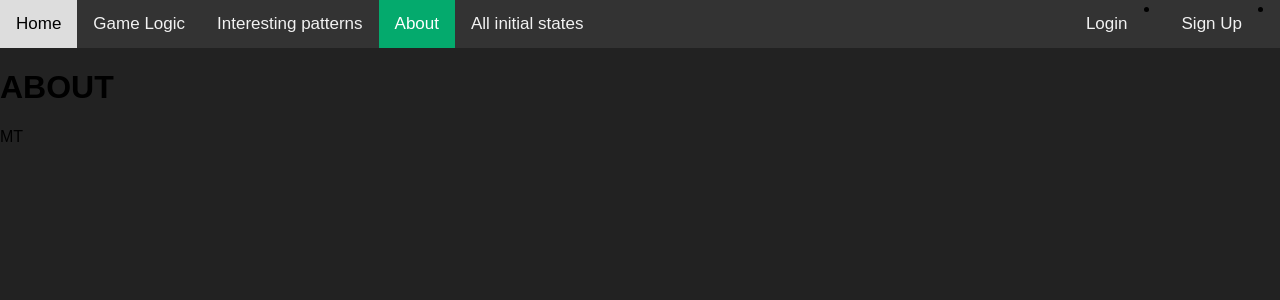
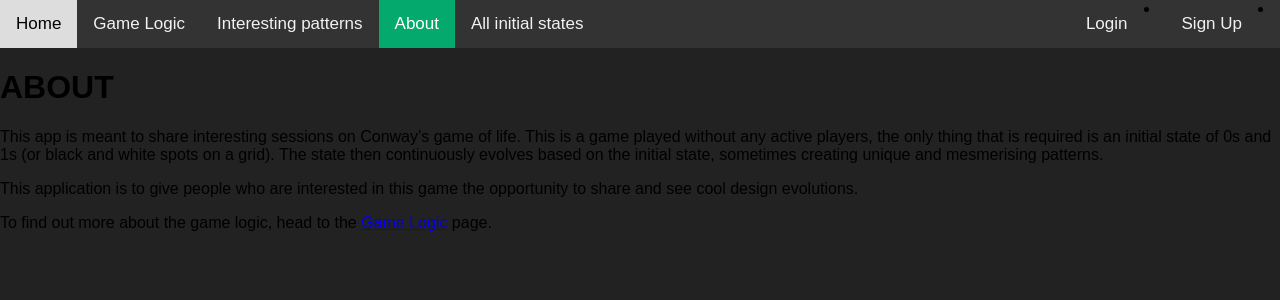
Before and after one commit to GitDavids/WAD2-Game-of-Life-Group-Project, a Django app: page /game_of_life/about/ in a window 1280 px wide. Shown: the top 300 px of the page. Run offline with Django 3.2, Linux system fonts and the light colour scheme.

Commit message:
Added some thing to the about page

```diff
--- a/game_of_life_project/templates/game_of_life/about.html
+++ b/game_of_life_project/templates/game_of_life/about.html
@@ -2,12 +2,24 @@
 {% load staticfiles %}
 
 {% block title_block %}
-    Homepage
+    About page
 {% endblock %}
 
 {% block body_block %}
     <h1>ABOUT</h1>
-    <p>MT</p>
+    <p>This app is meant to share interesting sessions on Conway’s game of life.
+        This is a game played without any active players, the only thing that is required
+        is an initial state of 0s and 1s (or black and white spots on a grid).
+        The state then continuously evolves based on the initial state, sometimes creating
+        unique and mesmerising patterns.
+    </p>
+    <p>
+        This application is to give people who are interested in this game the
+        opportunity to share and see cool design evolutions.
+    </p>
+    <p>
+        To find out more about the game logic, head to the <a id="game_logic" href="{% url 'game_of_life:game_logic' %}">Game Logic</a> page.
+    </p>
 
     <script>document.getElementById("about").className = "active";</script>
 {% endblock %}
```
